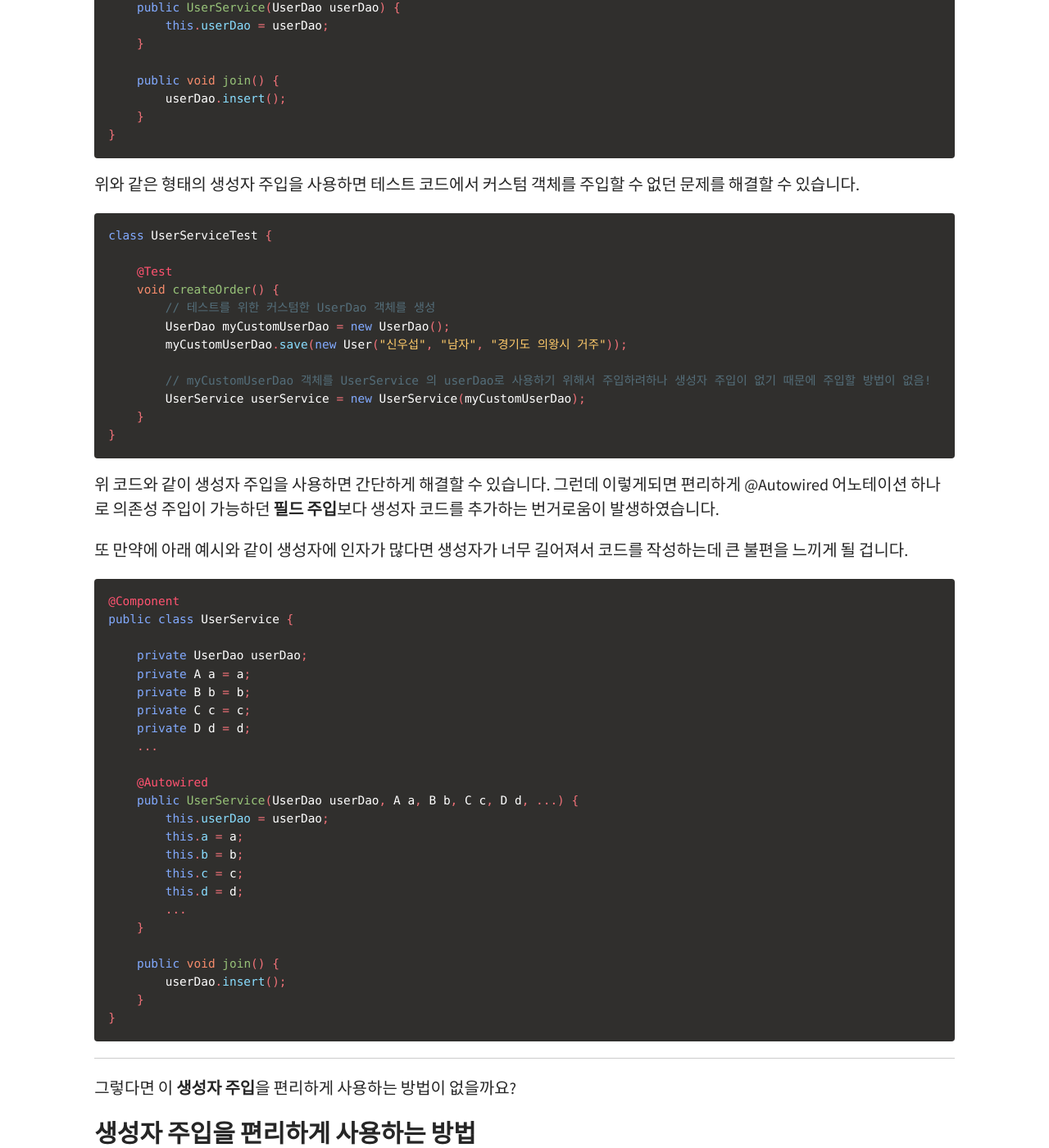
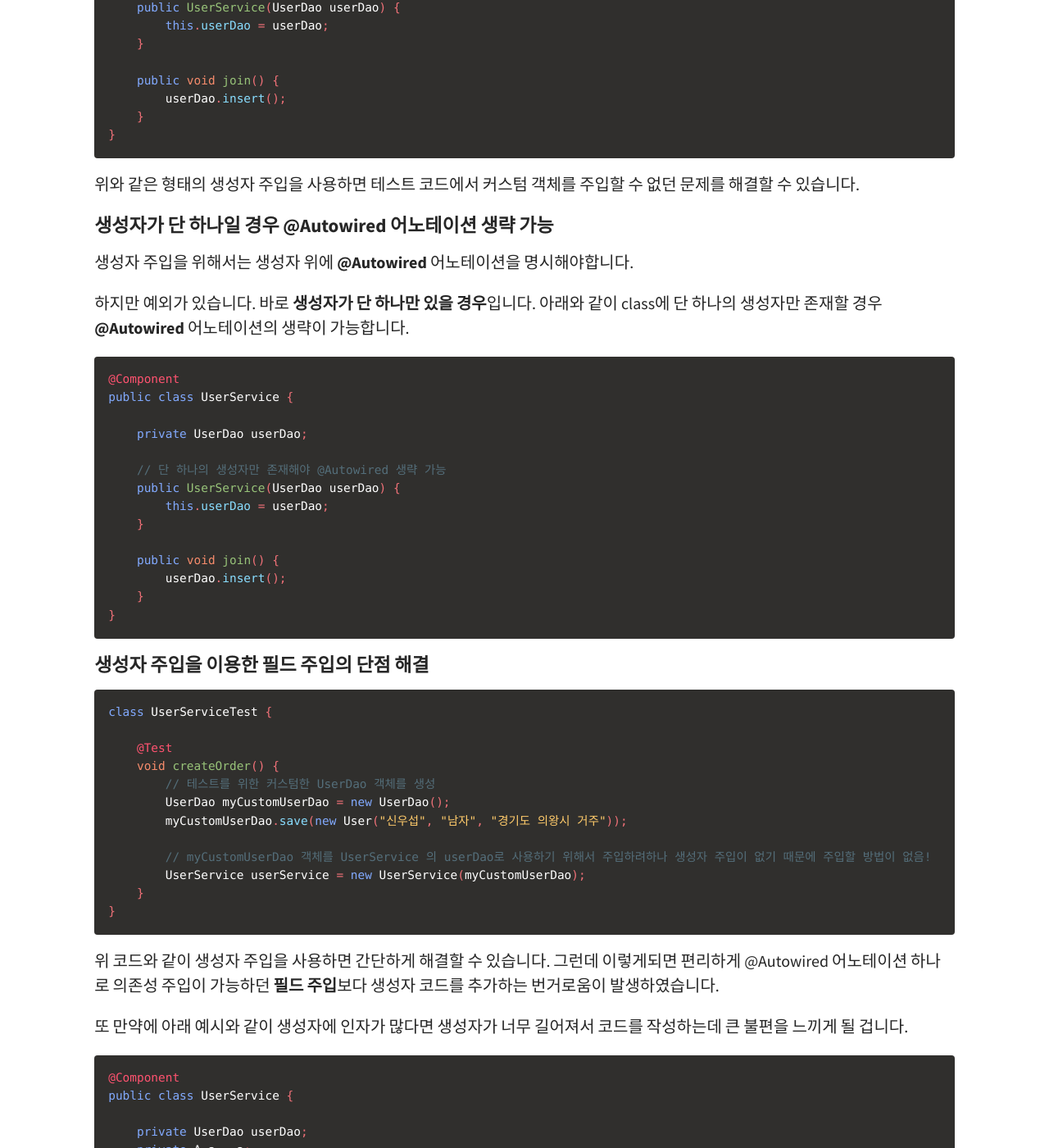
Before and after one commit to mainmethod0126/old-tech-blog, a Jekyll site: the page built from _posts/spring/2022-08-31-spring-프로젝트에서-생성자-주입을-사용해야하는-이유와-방법.md, in a window 1280 px wide and 1400 px high, scrolled down 2232 px. Shown: the whole window at 82% size. Built offline with Jekyll 4.4.1, drawn with Linux system fonts in a browser that asks for light colours; comment, search, counter and statistics services are not loaded.

Commit message:
포스팅 내용 수정

````diff
--- a/_posts/spring/2022-08-31-spring-프로젝트에서-생성자-주입을-사용해야하는-이유와-방법.md
+++ b/_posts/spring/2022-08-31-spring-프로젝트에서-생성자-주입을-사용해야하는-이유와-방법.md
@@ -89,6 +89,30 @@ public class UserService {
 ```
 
 위와 같은 형태의 생성자 주입을 사용하면 테스트 코드에서 커스텀 객체를 주입할 수 없던 문제를 해결할 수 있습니다.
+
+#### 생성자가 단 하나일 경우 @Autowired 어노테이션 생략 가능
+생성자 주입을 위해서는 생성자 위에 **@Autowired** 어노테이션을 명시해야합니다.
+
+하지만 예외가 있습니다.
+바로 **생성자가 단 하나만 있을 경우**입니다.
+아래와 같이 class에 단 하나의 생성자만 존재할 경우 **@Autowired** 어노테이션의 생략이 가능합니다.
+```java
+@Component
+public class UserService {
+
+    private UserDao userDao;
+
+    // 단 하나의 생성자만 존재해야 @Autowired 생략 가능
+    public UserService(UserDao userDao) {
+        this.userDao = userDao;
+    }
+
+    public void join() {
+        userDao.insert();
+    }
+}
+```
+#### 생성자 주입을 이용한 필드 주입의 단점 해결
 ~~~java
 class UserServiceTest {
 
````
